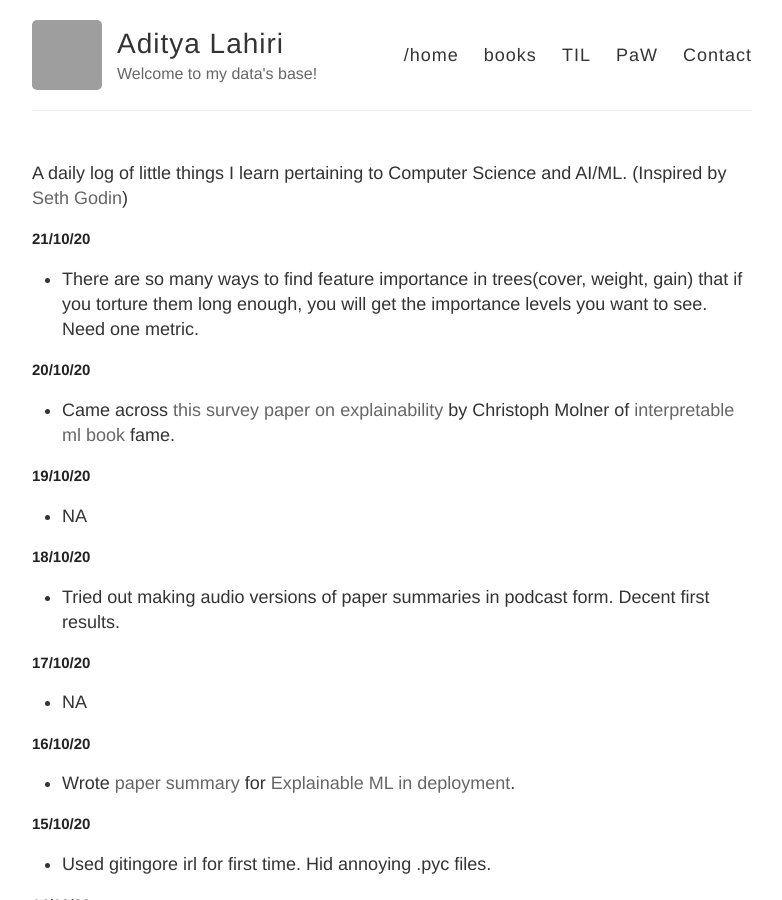
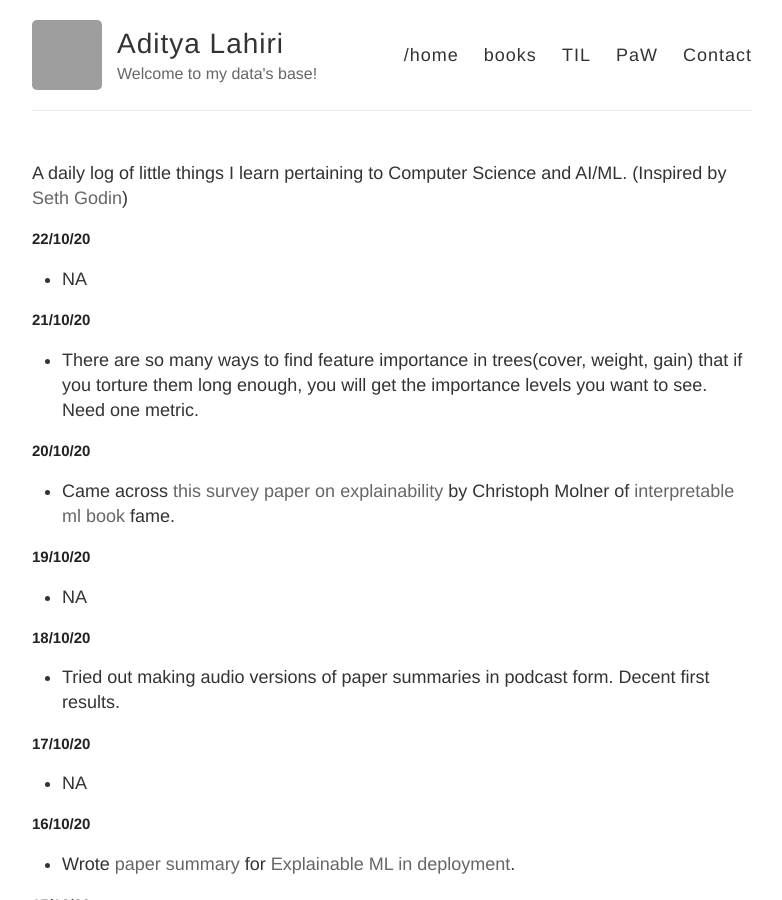
Before and after one commit to adityalahiri/adityalahiri.github.io, a Jekyll site: the page built from TIL.md, in a window 1280 px wide and 900 px high. Shown: the whole window, without its empty margins (248-1030 px from the left). Built offline with Jekyll 4.4.1, drawn with Linux system fonts in a browser that asks for light colours; our own code applies the rules of GitHub Pages for plain Markdown files; grey boxes are pictures that could not be loaded.

Commit message:
Update for 22/10

```diff
--- a/TIL.md
+++ b/TIL.md
@@ -1,5 +1,9 @@
 A daily log of little things I learn pertaining to Computer Science and AI/ML.
 (Inspired by [Seth Godin](https://seths.blog/))
+
+## 22/10/20
+
+* NA
 
 ## 21/10/20
 
```
